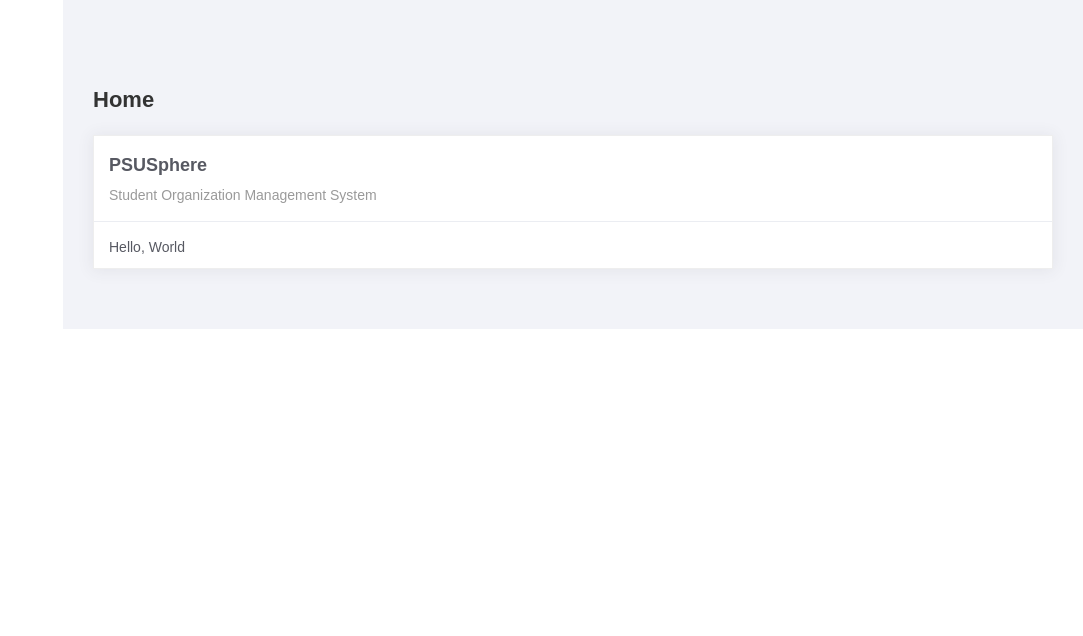
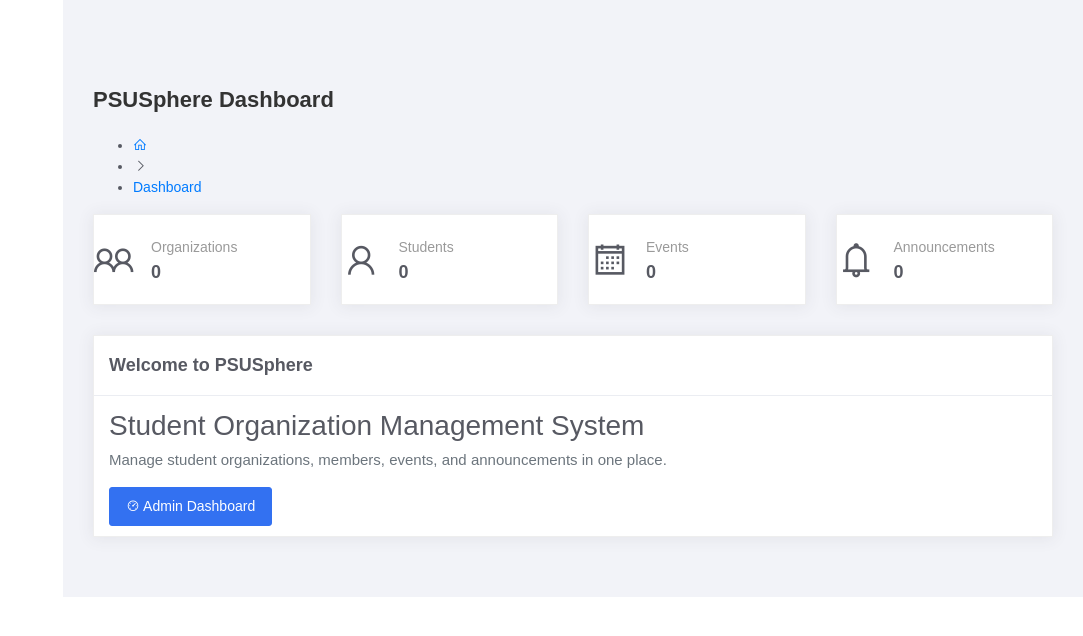
Before and after one commit to DevSean-psu/PSUsphere, a Django app: page / in a window 1280 px wide. Shown: the top 636 px of the page, without its empty margins (197-1280 px from the left). Run offline with Django 5.2, Linux system fonts and the light colour scheme; some libraries are stand-ins or nearby versions.

Commit message:
updated home page

```diff
--- a/projectsite/templates/home.html
+++ b/projectsite/templates/home.html
@@ -1,5 +1,4 @@
 {% extends 'base.html' %}
-
 {% load static %}
 
 {% block title %}Home - PSUSphere{% endblock %}
@@ -9,27 +8,158 @@
 <div class="content">
     <div class="container-fluid">
 
-        <h4 class="page-title">Home</h4>
+        <!-- Page Header -->
+        <div class="page-header">
+            <h4 class="page-title">PSUSphere Dashboard</h4>
+            <ul class="breadcrumbs">
+                <li class="nav-home">
+                    <a href="/">
+                        <i class="la la-home"></i>
+                    </a>
+                </li>
+                <li class="separator">
+                    <i class="la la-angle-right"></i>
+                </li>
+                <li class="nav-item">
+                    <a href="/">Dashboard</a>
+                </li>
+            </ul>
+        </div>
 
+        <!-- Statistics -->
         <div class="row">
+
+            <div class="col-sm-6 col-md-3">
+                <div class="card card-stats card-round">
+                    <div class="card-body">
+                        <div class="row align-items-center">
+                            <div class="col-icon">
+                                <div class="icon-big text-center icon-primary bubble-shadow-small">
+                                    <i class="la la-users"></i>
+                                </div>
+                            </div>
+
+                            <div class="col col-stats ml-3 ml-sm-0">
+                                <div class="numbers">
+                                    <p class="card-category">Organizations</p>
+                                    <h4 class="card-title">0</h4>
+                                </div>
+                            </div>
+                        </div>
+                    </div>
+                </div>
+            </div>
+
+
+            <div class="col-sm-6 col-md-3">
+                <div class="card card-stats card-round">
+                    <div class="card-body">
+                        <div class="row align-items-center">
+                            <div class="col-icon">
+                                <div class="icon-big text-center icon-info bubble-shadow-small">
+                                    <i class="la la-user"></i>
+                                </div>
+                            </div>
+
+                            <div class="col col-stats ml-3 ml-sm-0">
+                                <div class="numbers">
+                                    <p class="card-category">Students</p>
+                                    <h4 class="card-title">0</h4>
+                                </div>
+                            </div>
+                        </div>
+                    </div>
+                </div>
+            </div>
+
+
+            <div class="col-sm-6 col-md-3">
+                <div class="card card-stats card-round">
+                    <div class="card-body">
+                        <div class="row align-items-center">
+                            <div class="col-icon">
+                                <div class="icon-big text-center icon-success bubble-shadow-small">
+                                    <i class="la la-calendar"></i>
+                                </div>
+                            </div>
+
+                            <div class="col col-stats ml-3 ml-sm-0">
+                                <div class="numbers">
+                                    <p class="card-category">Events</p>
+                                    <h4 class="card-title">0</h4>
+                                </div>
+                            </div>
+                        </div>
+                    </div>
+                </div>
+            </div>
+
+
+            <div class="col-sm-6 col-md-3">
+                <div class="card card-stats card-round">
+                    <div class="card-body">
+                        <div class="row align-items-center">
+                            <div class="col-icon">
+                                <div class="icon-big text-center icon-warning bubble-shadow-small">
+                                    <i class="la la-bell"></i>
+                                </div>
+                            </div>
+
+                            <div class="col col-stats ml-3 ml-sm-0">
+                                <div class="numbers">
+                                    <p class="card-category">Announcements</p>
+                                    <h4 class="card-title">0</h4>
+                                </div>
+                            </div>
+                        </div>
+                    </div>
+                </div>
+            </div>
+
+        </div>
+
+
+        <!-- Welcome Card -->
+        <div class="row">
+
             <div class="col-md-12">
 
-                <div class="card">
+                <div class="card card-round">
 
                     <div class="card-header">
-                        <div class="card-title">PSUSphere</div>
-                        <div class="card-category">
-                            Student Organization Management System
+                        <div class="card-head-row">
+                            <div class="card-title">
+                                Welcome to PSUSphere
+                            </div>
                         </div>
                     </div>
 
                     <div class="card-body">
-                        Hello, World
+
+                        <h4>
+                            Student Organization Management System
+                        </h4>
+
+                        <p class="text-muted">
+                            Manage student organizations, members, events,
+                            and announcements in one place.
+                        </p>
+
+                        <div class="mt-3">
+
+                            <a href="/admin/" class="btn btn-primary">
+                                <i class="la la-dashboard"></i>
+                                Admin Dashboard
+                            </a>
+
+                        </div>
+
                     </div>
 
                 </div>
 
             </div>
+
         </div>
 
     </div>
```
